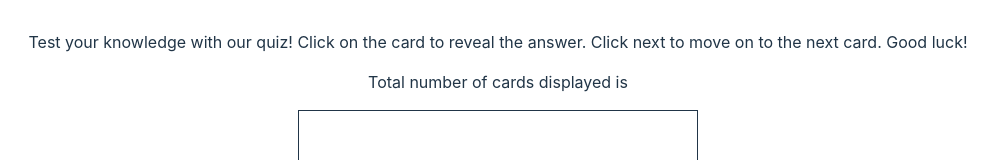
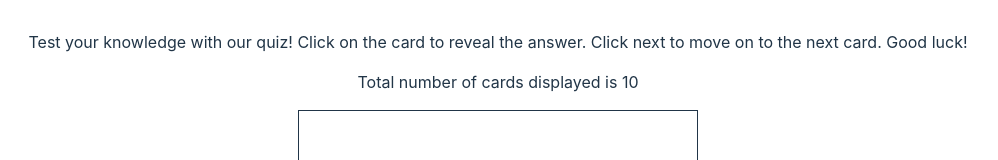
Before and after one commit to R0ronoaZ0r0/flashcards, a React (Vite) app: page / in a window 1280 px wide. Shown: the part 151-311 px from the top of the page, without its empty margins (142-1140 px from the left). Built offline with nearby package versions, Linux system fonts and the light colour scheme.

Commit message:
Made small changes

```diff
--- a/src/Components/Flashcards.jsx
+++ b/src/Components/Flashcards.jsx
@@ -67,7 +67,7 @@ const Flashcards = () => {
                 Click on the card to reveal the answer.
                 Click next to move on to the next card. Good luck!
             </p>
-            <p>Total number of cards displayed is {}</p>
+            <p>Total number of cards displayed is 10</p>
             <div onClick={handleClick} className="flashcard">
                 <CardContent index={index} question={question} />
             </div>
```
Also changed, not shown: src/Components/CardContent.jsx (indentation only).
